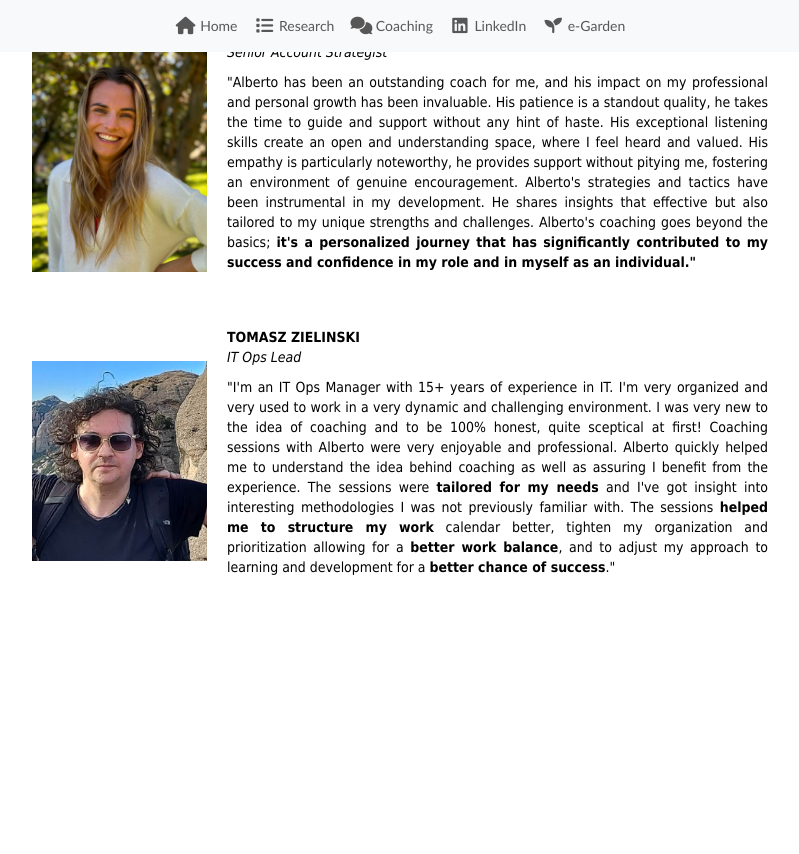
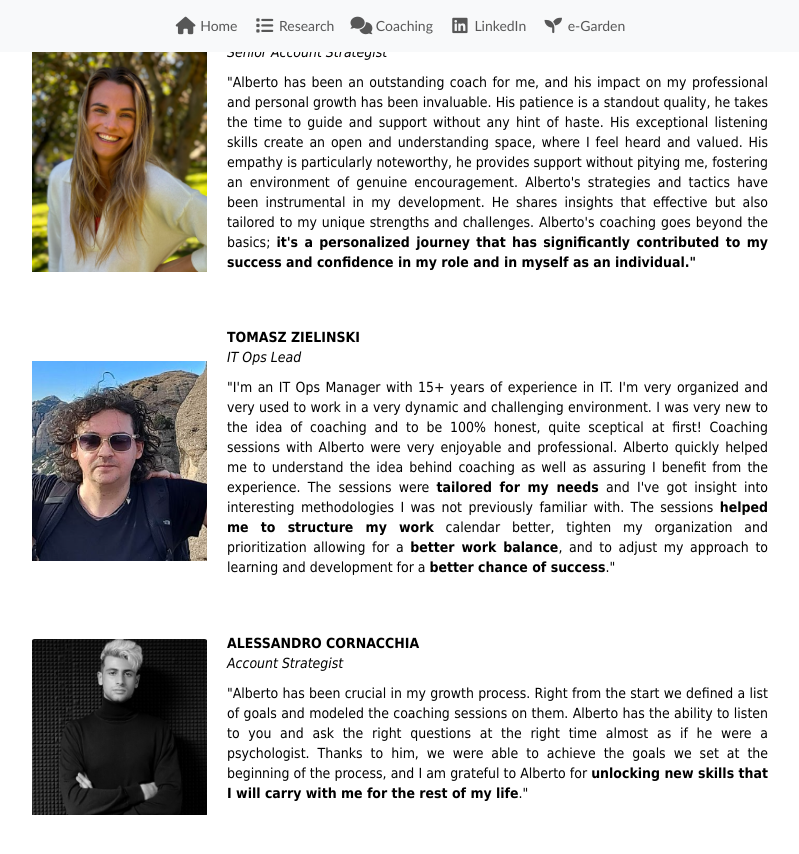
Before and after one commit to alumbreras/alumbreras.github.io, a Jekyll site: the page built from _pages/coaching.md, in a window 1280 px wide and 900 px high, scrolled down 1724 px. Shown: the top 854 px of the window, without its empty margins (240-1039 px from the left). Built offline with Jekyll 4.4.1, drawn with Linux system fonts in a browser that asks for light colours; comment, search, counter and statistics services are not loaded; before the commit the page ends 2398 px from its top, so only the background shows below that.

Commit message:
Add new testimonial

```diff
--- a/_pages/coaching.md
+++ b/_pages/coaching.md
@@ -81,6 +81,15 @@ I challenge my coachees to think big. I help them crafting a vision for their fu
             </figcaption>
         </figure>
     </div>
+    <div class="review-item">
+        <figure class="review-figure">
+            <img src="{{site.baseurl}}/assets/img/coachees/alessandro.png" alt="Tomasz" class="review-photo" />
+            <figcaption class="review-text">
+                <strong class="review-name">ALESSANDRO CORNACCHIA</strong> <i class="review-position">Account Strategist</i>
+                <p class="review-opinion">"Alberto has been crucial in my growth process. Right from the start we defined a list of goals and modeled the coaching sessions on them. Alberto has the ability to listen to you and ask the right questions at the right time almost as if he were a psychologist. Thanks to him, we were able to achieve the goals we set at the beginning of the process, and I am grateful to Alberto for <b>unlocking new skills that I will carry with me for the rest of my life</b>."</p>
+            </figcaption>
+        </figure>
+    </div>
     <!-- Añade más reviews aquí -->
 </div>
 
```
Also changed, not shown: assets/img/coachees/alessandro.png (added).
